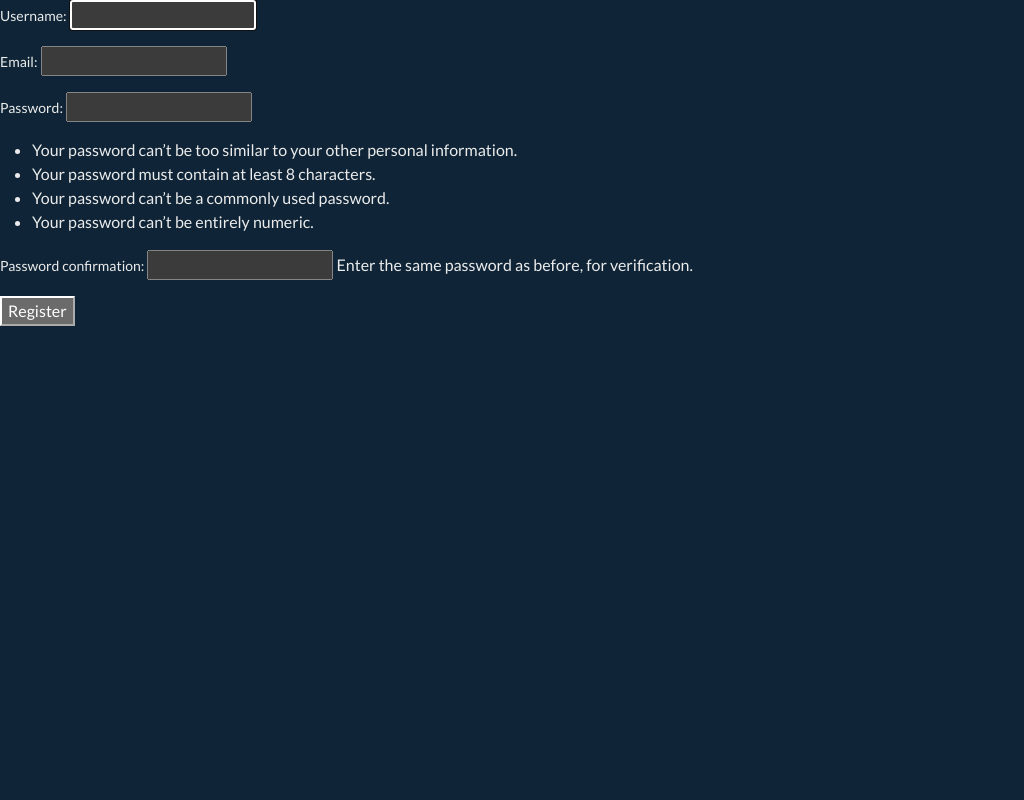
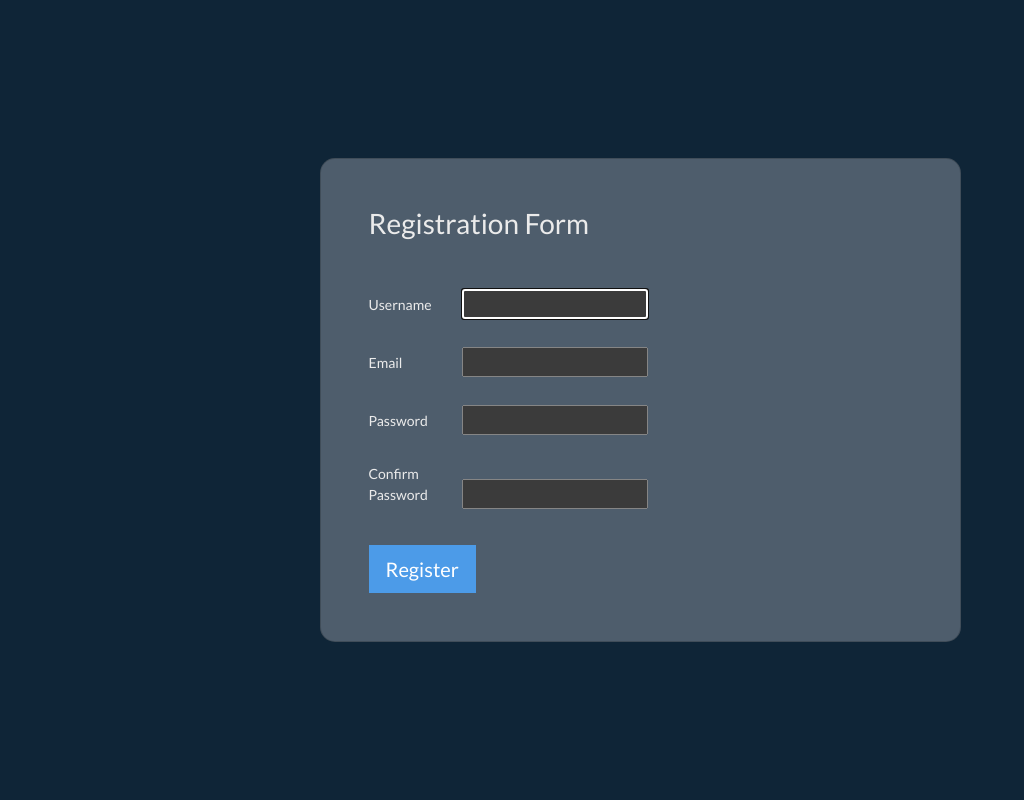
Before and after one commit to UmutcanElci/PythonProjects, a Django app: page /todo/register in a window 1280 px wide. Shown: the part 56-856 px from the top of the page, without its empty margins (0-1024 px from the left). Before the commit the page ends 382 px from the top, so only its background shows below. Run offline with Django 4.2, Linux system fonts and the light colour scheme; some libraries are stand-ins or nearby versions.

Commit message:
Django Change adding view to generic and fix, Register form added

```diff
--- a/Django/todo_2/addTodo/forms.py
+++ b/Django/todo_2/addTodo/forms.py
@@ -8,15 +8,7 @@ class RegistrationForm(UserCreationForm):
     class Meta:
         model = User
         fields = ['username','email'] # Form da Girilecek alanları oluşturur
-
-
-class AddToDoList(ModelForm):
-    class Meta:
-        model = ToDoList
-        fields = ['task_title','task_category']
-
-
-class AddToDoTask(ModelForm):
-    class Meta:
-        model = ToDoTask
-        fields = ['task_name','task_description','todo_list']
+    def init(self, args, **kwargs):
+        super(RegistrationForm, self).init(args, **kwargs)
+        for visible in self.visible_fields():
+            visible.field.widget.attrs['class'] = 'col-md-6'
--- a/Django/todo_2/addTodo/templates/addTodo/header.html
+++ b/Django/todo_2/addTodo/templates/addTodo/header.html
@@ -17,7 +17,7 @@
       </li>
 
          <li class="nav-item">
-        <a class="nav-link" href="{%url "addList"%}">Add List</a>
+        <a class="nav-link" href="{%url "addList" %}">Add List</a>
       </li>
 
       </li>
--- a/Django/todo_2/addTodo/templates/addTodo/lists.html
+++ b/Django/todo_2/addTodo/templates/addTodo/lists.html
@@ -13,7 +13,7 @@
         {%endfor%}
         <a class="btn btn-sm btn-info"href="{% url 'tasks' todo_list_name=item.task_title %}" class="card-link ">View Tasks</a>
         <a class="btn btn-sm btn-success"href="{% url 'UpdateTodoList' pk=item.pk %}" class="card-link">Update List</a>
-        <a class="btn btn-sm btn-danger"href="{% url 'DeleteTodoTask' pk=item.pk %}" class="card-link">Delete</a>
+        <a class="btn btn-sm btn-danger"href="{% url 'DeleteTodoList' pk=item.pk %}" class="card-link">Delete</a>
       </div>
     </div>
   </div>
--- a/Django/todo_2/addTodo/templates/addTodo/register.html
+++ b/Django/todo_2/addTodo/templates/addTodo/register.html
@@ -2,11 +2,53 @@
 {% block title %}Register{% endblock %}
 
 {% block content %}
-<form method="post">
-  {% csrf_token %}
+<section class="vh-100 gradient-custom">
+  <div class="container py-5 h-100">
+    <div class="row justify-content-center align-items-center h-100">
+      <div class="col-12 col-lg-9 col-xl-7">
+        <div class="card shadow-2-strong card-registration" style="border-radius: 15px;">
+          <div class="card-body p-4 p-md-5">
+            <h3 class="mb-4 pb-2 pb-md-0 mb-md-5">Registration Form</h3>
+            <form method="post">
+              {% csrf_token %}
 
-  {{ form.as_p }}
+              <div class="row mb-4">
+                <div class="col">
+                  <label class="form-label col-md-2" for="{{ form.username.id_for_label }}">Username</label>
+                  {{ form.username }}
+                </div>
+              </div>
 
-  <button type="submit">Register</button>
-</form>
+              <div class="row mb-4">
+                <div class="col">
+                  <label class="form-label col-md-2" for="{{ form.email.id_for_label }}">Email</label>
+                  {{ form.email }}
+                </div>
+              </div>
+
+              <div class="row mb-4">
+                <div class="col">
+                  <label class="form-label col-md-2" for="{{ form.password1.id_for_label }}">Password</label>
+                  {{ form.password1 }}
+                </div>
+              </div>
+
+              <div class="row mb-4">
+                <div class="col">
+                  <label class="form-label col-md-2" for="{{ form.password2.id_for_label }}">Confirm Password</label>
+                  {{ form.password2 }}
+                </div>
+              </div>
+
+              <div class="mt-4 pt-2">
+                <input class="btn btn-primary btn-lg" type="submit" value="Register" />
+              </div>
+
+            </form>
+          </div>
+        </div>
+      </div>
+    </div>
+  </div>
+</section>
 {% endblock %}
--- a/Django/todo_2/addTodo/urls.py
+++ b/Django/todo_2/addTodo/urls.py
@@ -7,8 +7,8 @@ urlpatterns = [
     path("home",views.home,name="home"),
     path("register", views.register_user,name="register"),
     path("lists",views.seeList,name="lists"),
-    path("addList",views.addTodoList,name="addList"),
-    path("addTask",views.addTodoTask,name="addTask"),
+    path("addList",views.CreateTodoList.as_view(),name="addList"),
+    path("addTask",views.CreateTodoTask.as_view(),name="addTask"),
     path("<str:todo_list_name>/tasks",views.seeTasks,name="tasks"),
 
     path("UpdateTodoList/<int:pk>",UpdateTodoList.as_view(),name="UpdateTodoList"),
--- a/Django/todo_2/addTodo/views.py
+++ b/Django/todo_2/addTodo/views.py
@@ -1,7 +1,9 @@
+from django.forms.models import BaseModelForm
+from django.http import HttpResponse
 from django.shortcuts import render,redirect
 from .forms import RegistrationForm
 from django.contrib import messages
-from django.views.generic.edit import UpdateView,DeleteView
+from django.views.generic.edit import UpdateView,DeleteView,CreateView
 from django.urls import reverse,reverse_lazy
 from .models import *
 
@@ -18,40 +20,50 @@ def seeList(request):
     context = {'queryset': queryset}
     return render(request,'addTodo/lists.html',context)
 
-def addTodoList(request):
-    if request.method == "POST":
-        form = AddToDoList(request.POST)
-        if form.is_valid():
-            form.save()
-            redirect("addTodo/home.html")
-    else:
-        form = AddToDoList()
+class CreateTodoList(CreateView):
+    model = ToDoList
+    fields = ['task_title', 'task_category']
+    template_name = 'addTodo/addList.html'
+    success_url = reverse_lazy('lists')
 
-    context = {"form": form}
-    return render(request, 'addTodo/addList.html', context)
+    def form_valid(self, form):
+        task_title = form.cleaned_data['task_title']
+
+        if ToDoList.objects.filter(task_title=task_title).exists():
+            form.add_error('task_title', 'A list with this title already exists.')
+            return self.form_invalid(form)
+
+        return super().form_valid(form)
+
 
 class UpdateTodoList(UpdateView):
     model = ToDoList
     fields = ['task_title','task_category']
-    template_name = "addTodo/addList.html"
+    template_name = 'addTodo/update_confirmation.html'
     success_url = reverse_lazy('lists')
+
+    def form_valid(self, form):
+        task_title = form.cleaned_data['task_title']
+
+        if ToDoList.objects.filter(task_title=task_title).exists():
+            form.add_error('task_title', 'A list with this title already exists.')
+            return self.form_invalid(form)
+
+        return super().form_valid(form)
+
 
 class DeleteTodoList(DeleteView):
     model = ToDoList
     success_url = reverse_lazy('lists')
     template_name = 'addTodo/delete_confirmation.html'
 
-def addTodoTask(request):
-    if request.method == "POST":
-        form = AddToDoTask(request.POST)
-        if form.is_valid():
-            form.save()
-            redirect("addTodo/home.html")
-    else:
-        form = AddToDoTask()
-
-    context = {"form": form}
-    return render(request,'addTodo/addTask.html',context)
+class CreateTodoTask(CreateView):
+    model = ToDoTask
+    fields = ['task_name','task_description','todo_list']
+    template_name = "addTodo/addTask.html"
+    def get_success_url(self) -> str:
+        todo_list_name = self.object.todo_list.task_title
+        return reverse('tasks', kwargs={'todo_list_name':todo_list_name})
 
 
 class UpdateTodoTask(UpdateView):
@@ -69,6 +81,7 @@ class DeleteTodoTask(DeleteView):
     model = ToDoTask
     success_url = reverse_lazy('lists')
     template_name = 'addTodo/delete_confirmation.html'
+
 
 
 
--- a/Django/todo_2/todo_2/settings.py
+++ b/Django/todo_2/todo_2/settings.py
@@ -39,8 +39,10 @@ INSTALLED_APPS = [
     'django.contrib.messages',
     'django.contrib.staticfiles',
     'addTodo',
+    'crispy_forms',
 ]
 
+CRISPY_TEMPLATE_PACK = 'bootstrap4'
 MIDDLEWARE = [
     'django.middleware.security.SecurityMiddleware',
     'django.contrib.sessions.middleware.SessionMiddleware',
```
Also changed, not shown: Django/todo_2/addTodo/templates/addTodo/addList.html (+15 -9 lines), Django/todo_2/addTodo/templates/addTodo/addTask.html (+14 -7 lines), Django/todo_2/addTodo/templates/addTodo/update_confirmation.html (added, +16 -0 lines).
